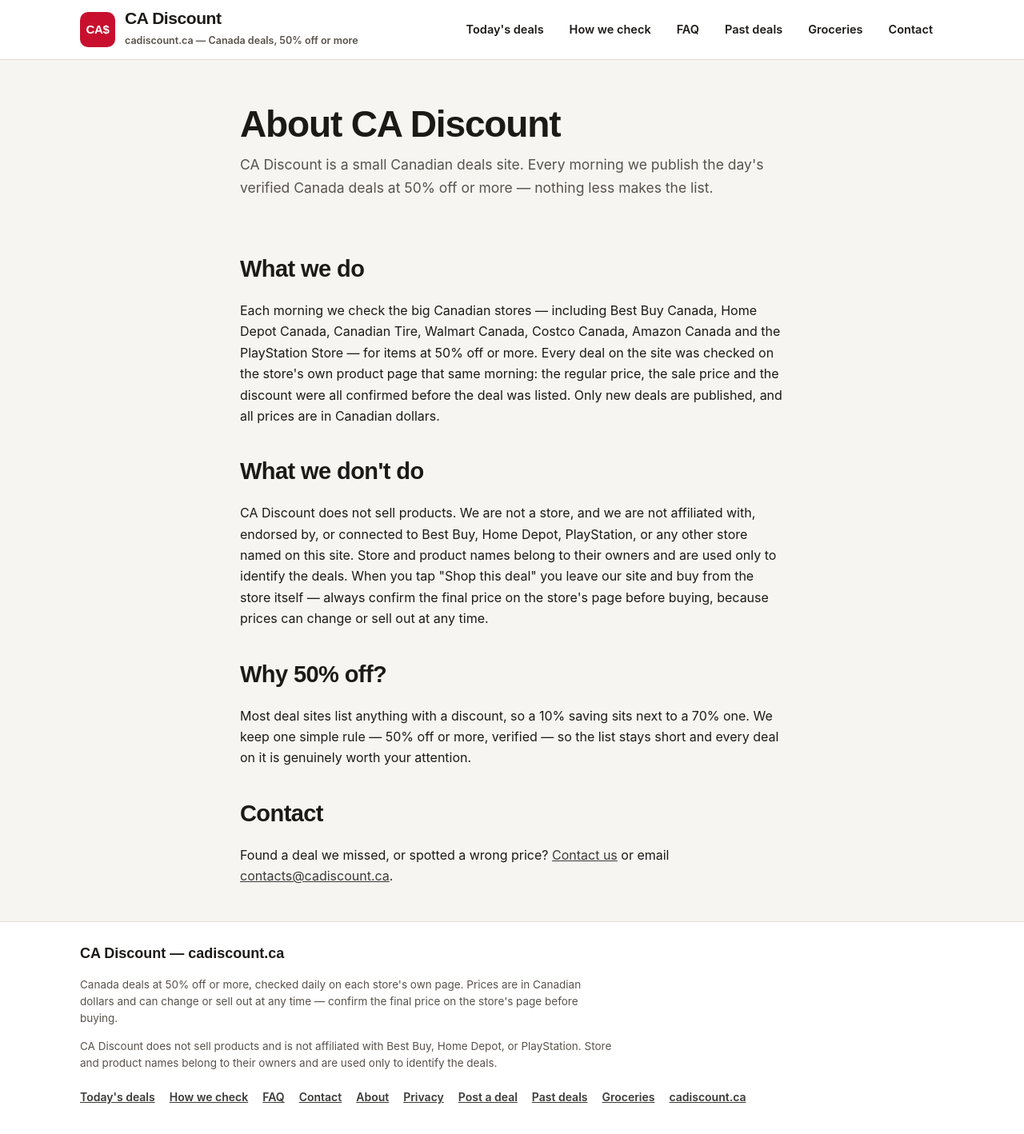
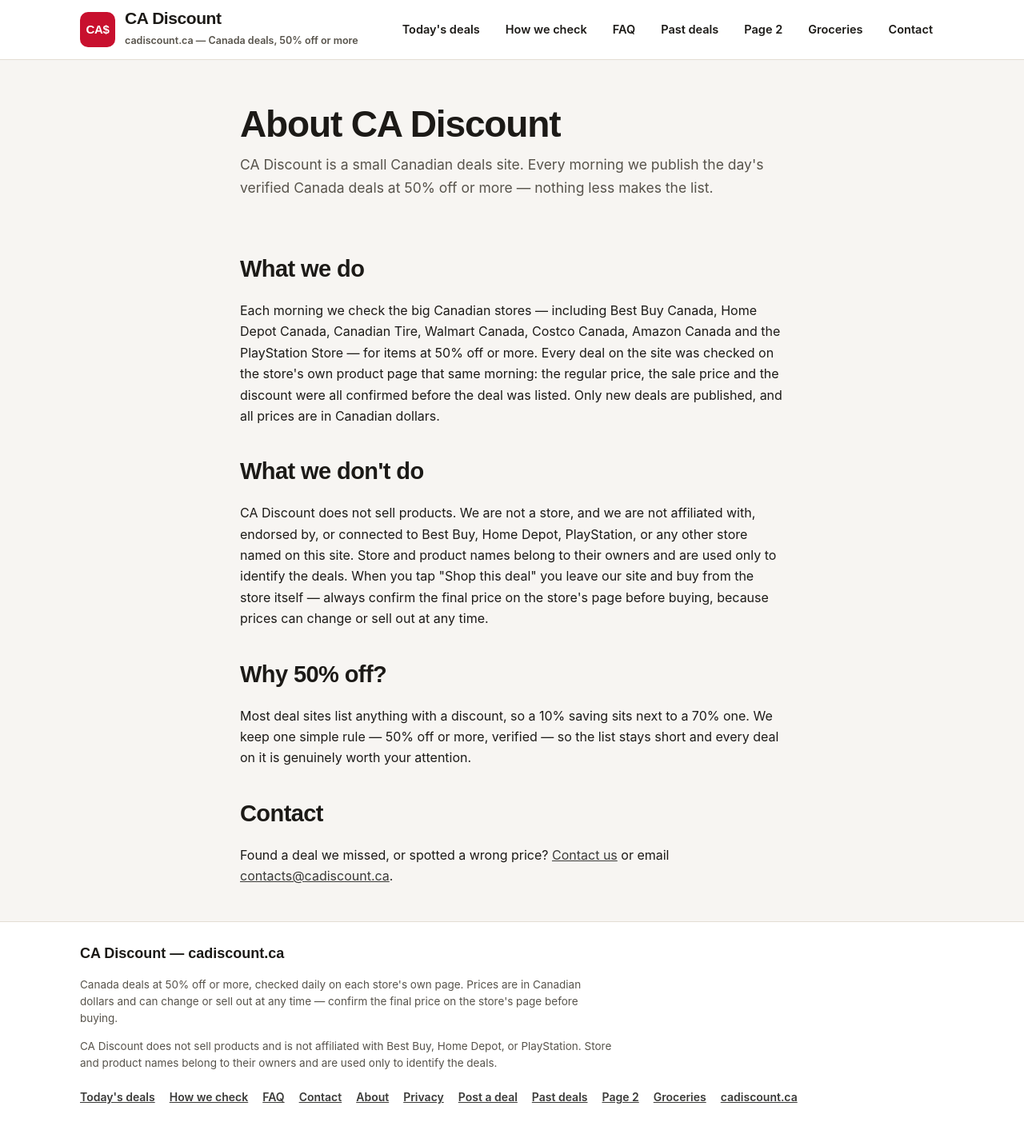
Before and after one commit to learningk12-cpu/ca-discount, a plain HTML site: page about.html in a window 1280 px wide. Shown: the whole page at 80% size. Drawn offline with Linux system fonts and the light colour scheme.

Commit message:
Add Page 2 link to nav/footer

```diff
--- a/about.html
+++ b/about.html
@@ -311,6 +311,7 @@
           <a href="https://cadiscount.ca/#how">How we check</a>
           <a href="https://cadiscount.ca/#faq">FAQ</a>
           <a href="/archive">Past deals</a>
+          <a href="/page-2">Page 2</a>
           <a href="/groceries">Groceries</a>
           <a href="/contact">Contact</a>
         </nav>
@@ -352,6 +353,7 @@
           <a href="/privacy">Privacy</a>
           <a href="/postadeal">Post a deal</a>
           <a href="/archive">Past deals</a>
+          <a href="/page-2">Page 2</a>
           <a href="/groceries">Groceries</a>
           <a href="https://cadiscount.ca/">cadiscount.ca</a>
         </nav>
```
